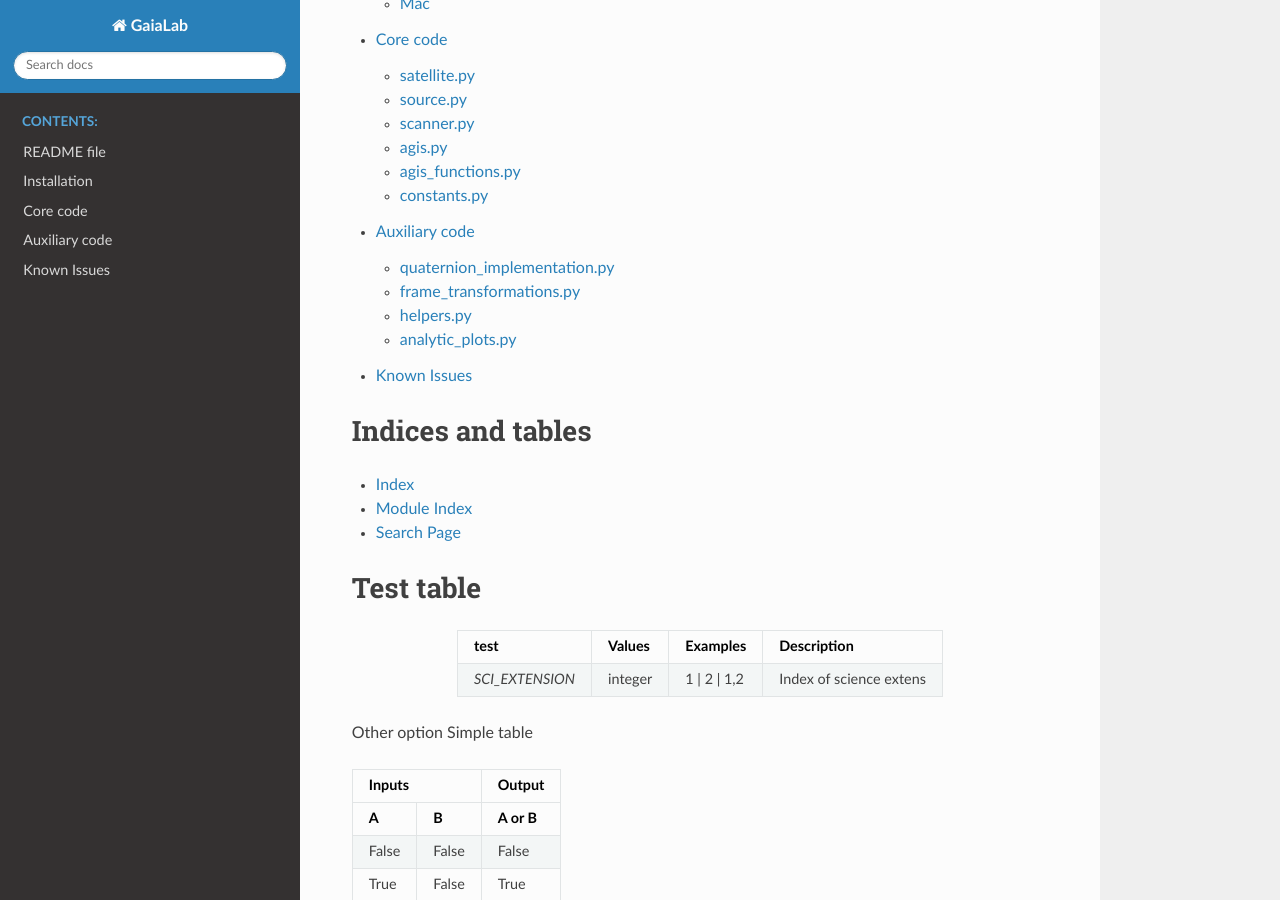
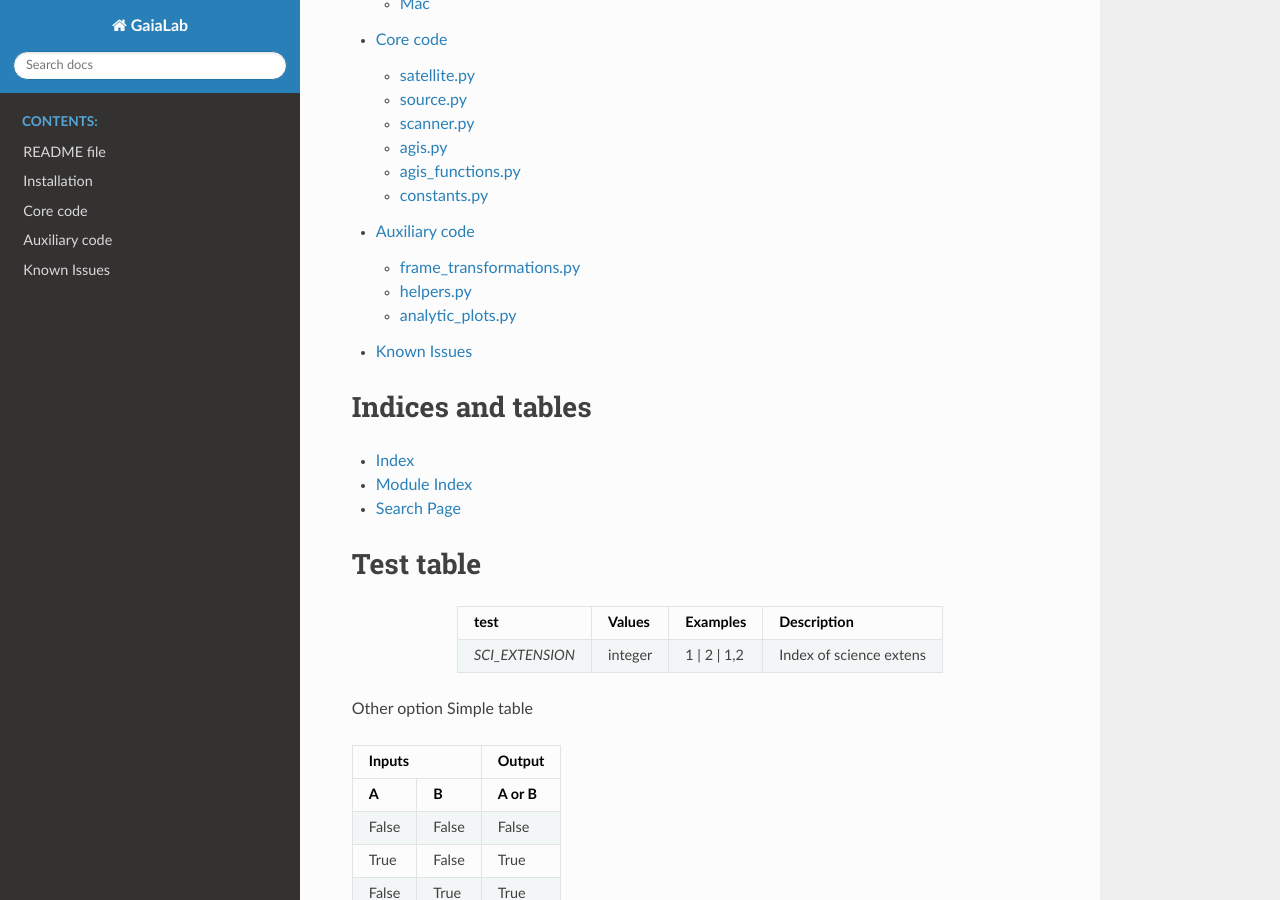
Before and after one commit to bombrun/GaiaLab, a Sphinx documentation site: the page built from docs/source/index.rst, in a window 1280 px wide and 900 px high, scrolled down 324 px. Built offline with Sphinx 7.4.7 and the Read the Docs theme 2.0.0, drawn with Linux system fonts in a browser that asks for light colours.

Commit message:
repaired doc

```diff
--- a/docs/source/Code_documentation/auxiliary_code.rst
+++ b/docs/source/Code_documentation/auxiliary_code.rst
@@ -1,15 +1,6 @@
 Auxiliary code
 **************
 Helpers functions necessary to the core code and plotting functions.
-
-quaternion_implementation.py
-============================
-
-.. automodule:: quaternion_implementation
-
-.. autoclass:: Quaternion
-    :members:
-
 
 frame_transformations.py
 ========================
```
Also changed, not shown: 1 other file.
